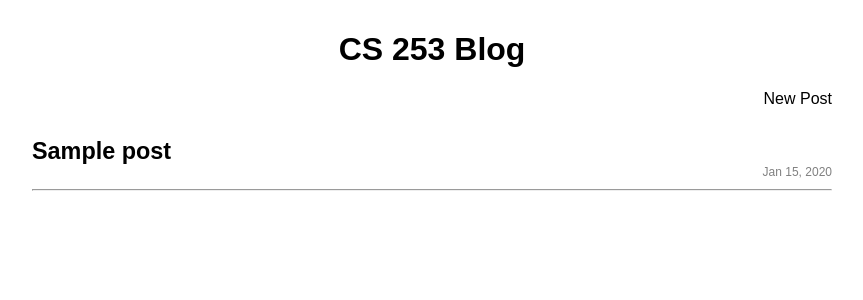
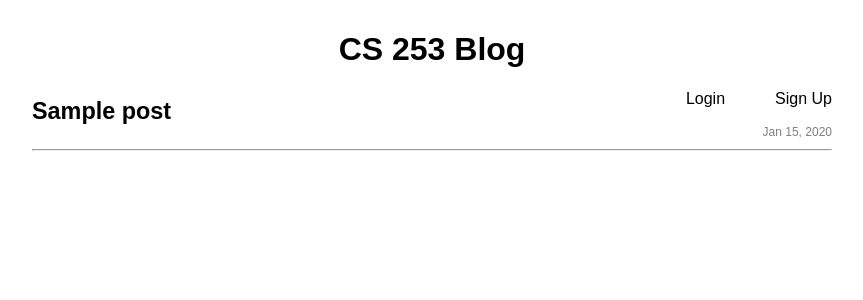
Before and after one commit to jeremiahrichter/udacity-cs253-main-project, a Python web app: template templates/front.html in a window 1280 px wide. Shown: the top 300 px of the page, without its empty margins (208-1071 px from the left). Run offline with Jinja, Linux system fonts and the light colour scheme; the template is opened without the code that fills it: most values are stand-ins (such as "Sample title", 1, 10 or a date in 2020).

Commit message:
Add login/signup and logout links on front page

```diff
--- a/css/style.css
+++ b/css/style.css
@@ -67,7 +67,6 @@ hr {
 }
 
 .post-link {
-    text-align: right;
     margin-bottom: 30px;
 }
 
@@ -94,3 +93,10 @@ h3 {
 .post + .post {
     margin-top: 50px;
 }
+
+.right {
+    float: right;
+}
+.right + .right {
+    margin-right: 50px;
+}
--- a/handlers/main_handler.py
+++ b/handlers/main_handler.py
@@ -6,7 +6,7 @@ class MainHandler(Handler):
     def render_front(self):
         posts = Post.all()
         posts.order('-created')
-        self.render('front.html', posts=posts)
+        self.render('front.html', posts=posts, user=self.user)
 
     def get(self):
         self.render_front()
--- a/templates/front.html
+++ b/templates/front.html
@@ -2,7 +2,13 @@
 {% block title %}Main Page{% endblock %}
 {% block content %}
 <div class="post-link">
-    <a href="/newpost" alt="new post">New Post</a>
+    {% if user %}
+    <a class="right" href="/logout" alt="log out">Logout</a>
+    <a class="right" href="/newpost" alt="new post">New Post</a>
+    {% else %}
+    <a class="right" href="/signup" alt="log out">Sign Up</a>
+    <a class="right" href="/login" alt="log out">Login</a>
+    {% endif %}
 </div>
 {% for post in posts %}
 {% include "post.html" %}
```
